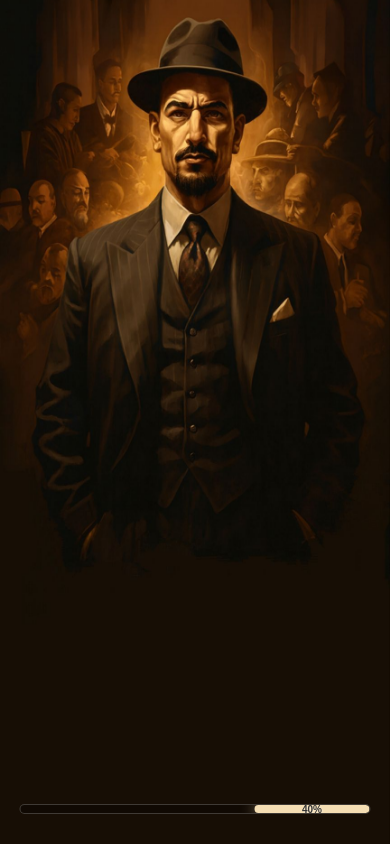
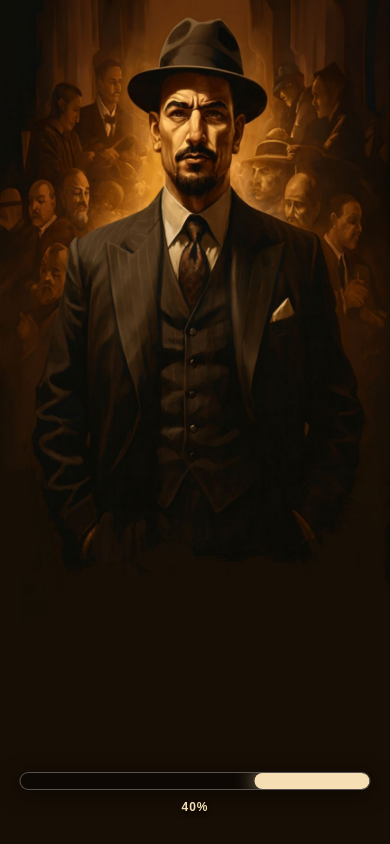
Before and after one commit to ahmadrezaei090-debug/Mafia-Sims, a plain HTML site: page index.html in a window 390 px wide. Drawn offline with Linux system fonts and the light colour scheme.

Commit message:
Update progress bar styles and HTML structure
Refactor progress bar styles and structure in HTML.

```diff
--- a/index.html
+++ b/index.html
@@ -69,40 +69,43 @@
             z-index: 900;
         }
 
-        .progress-container {
+        .progress-wrapper {
             position: absolute;
             bottom: 50px;
             left: 50%;
             transform: translateX(-50%);
             width: 80%;
             max-width: 500px;
-            background: rgba(0, 0, 0, 0.3);
-            height: 15px;
-            border-radius: 8px;
+            text-align: center;
+        }
+
+        .progress-container {
+            width: 100%;
+            background: rgba(0, 0, 0, 0.4);
+            height: 25px; /* تپل‌تر شده */
+            border-radius: 12px;
             overflow: hidden;
-            border: 1px solid rgba(255, 255, 255, 0.2);
+            border: 1px solid rgba(255, 255, 255, 0.3);
+            box-shadow: 0 4px 20px rgba(0, 0, 0, 0.5);
+            margin-bottom: 10px; /* فاصله با متن درصد */
         }
 
         .progress-bar {
             height: 100%;
             background: #F5DEB3; /* رنگ کرمی */
             width: 0%;
-            border-radius: 8px;
+            border-radius: 12px;
             transition: width 0.3s ease;
-            position: relative;
-            box-shadow: 0 0 15px rgba(245, 222, 179, 0.7);
+            box-shadow: 0 0 20px rgba(245, 222, 179, 0.8);
         }
 
         .progress-text {
-            position: absolute;
-            top: 50%;
-            left: 50%;
-            transform: translate(-50%, -50%);
-            font-size: 12px;
-            color: #333;
+            display: block;
+            font-size: 16px;
+            color: #F5DEB3; /* همرنگ نوار */
             font-weight: bold;
-            text-shadow: 1px 1px 2px rgba(255, 255, 255, 0.5);
-            z-index: 2;
+            text-shadow: 0 2px 4px rgba(0, 0, 0, 0.8);
+            letter-spacing: 1px;
         }
 
         /* انیمیشن‌ها */
@@ -135,10 +138,17 @@
                 font-size: 18px;
             }
 
+            .progress-wrapper {
+                width: 90%;
+                bottom: 40px;
+            }
+
             .progress-container {
-                width: 90%;
-                height: 12px;
-                bottom: 40px;
+                height: 20px;
+            }
+
+            .progress-text {
+                font-size: 14px;
             }
         }
 
@@ -152,14 +162,17 @@
                 font-size: 16px;
             }
 
-            .progress-container {
+            .progress-wrapper {
                 width: 90%;
-                height: 10px;
                 bottom: 30px;
             }
 
+            .progress-container {
+                height: 18px;
+            }
+
             .progress-text {
-                font-size: 10px;
+                font-size: 12px;
             }
         }
     </style>
@@ -180,10 +193,11 @@
 
     <!-- صفحه لودینگ -->
     <div id="loading-page">
-        <div class="progress-container">
-            <div class="progress-bar" id="progress-bar">
-                <span class="progress-text" id="progress-text">0%</span>
+        <div class="progress-wrapper">
+            <div class="progress-container">
+                <div class="progress-bar" id="progress-bar"></div>
             </div>
+            <span class="progress-text" id="progress-text">0%</span>
         </div>
     </div>
 
@@ -191,11 +205,6 @@
         // منابعی که باید قبل از ورود به صفحه اصلی لود شوند
         const resourcesToPreload = [
             // در اینجا آدرس‌های تصاویر و فایل‌های مورد نیاز صفحات بعدی را قرار دهید
-            // مثال:
-            // 'https://example.com/image1.jpg',
-            // 'https://example.com/image2.jpg',
-            // 'https://example.com/background1.jpg',
-            // 'https://example.com/background2.jpg'
         ];
 
         // متغیرهای وضعیت
@@ -230,7 +239,7 @@
                 img.onerror = () => {
                     loadedResources++;
                     updateProgress();
-                    resolve(); // حتی اگر خطا داشت ادامه بده
+                    resolve();
                 };
                 img.src = url;
             });
@@ -252,7 +261,6 @@
                     if (fakeProgress > 100) {
                         clearInterval(fakeInterval);
                         fakeProgress = 100;
-                        // بعد از اتمام، به صفحه بعد برو
                         setTimeout(goToNextPage, 500);
                     }
 
@@ -260,38 +268,27 @@
                     progressText.textContent = fakeProgress + '%';
                 }, 50);
             } else {
-                // منتظر لود شدن همه منابع بمان
                 await Promise.all(loadPromises);
-
-                // کمی تأخیر برای نمایش 100%
                 setTimeout(goToNextPage, 500);
             }
         }
 
         // تابع برای رفتن به صفحه بعد
         function goToNextPage() {
-            // اینجا می‌توانید کاربر را به صفحه اصلی هدایت کنید
-            // window.location.href = 'main.html';
-
-            // شبیه‌سازی رفتن به صفحه بعد
             setTimeout(() => {
                 alert('همه منابع لود شدند! آماده رفتن به صفحه اصلی.');
-                // در اینجا کد هدایت به صفحه اصلی قرار می‌گیرد
                 // window.location.href = 'main.html';
             }, 1000);
         }
 
-        // شروع کار: ابتدا صفحه intro را نشان می‌دهیم
+        // شروع کار
         setTimeout(() => {
-            // محو کردن صفحه intro
             introPage.style.opacity = '0';
-
-            // پس از اتمام انیمیشن محو شدن
             setTimeout(() => {
                 introPage.style.display = 'none';
                 startLoading();
             }, 1000);
-        }, 3000); // 3 ثانیه نمایش صفحه intro
+        }, 3000);
 
         // جلوگیری از راست کلیک
         document.addEventListener('contextmenu', function(e) {
```
